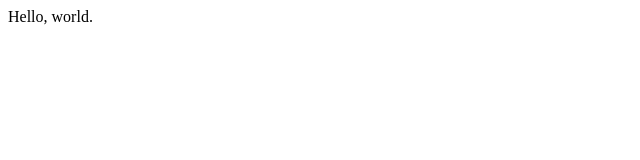
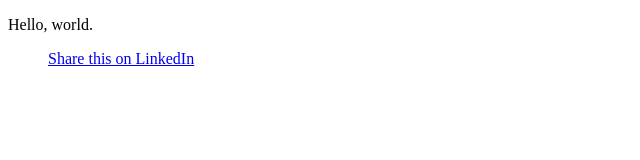
Before and after one commit to RobertAKARobin/meta-test, a plain HTML site: page index.html in a window 1280 px wide. Shown: the whole page, without its empty margins (0-640 px from the left). Drawn offline with Linux system fonts and the light colour scheme.

Commit message:
Add LI link

```diff
--- a/index.html
+++ b/index.html
@@ -4,16 +4,30 @@
         <title id="myTitle">Meta test</title>
         <meta id="myMeta" property="og:title" content="Meta tag test" />
         <script>
-setTimeout(changeMetaTag, 1000);
-function changeMetaTag() {
+const shareUrl_linkedIn = (url) => `https://www.linkedin.com/shareArticle?url=${encodeURIComponent(url)}`;
+
+document.addEventListener('DOMContentLoaded', () => {
+    const $link_linkedIn = document.getElementById('link_linkedIn');
     const $meta = document.getElementById('myMeta');
     const $title = document.getElementById('myTitle');
-    $meta.setAttribute('content', 'This is a dynamic og:title!');
-    $title.innerHTML = 'This is a dynamic <title>!';
-}
+
+    setTimeout(changeMetaTag, 1000);
+
+    const url = window.location.href;
+    $link_linkedIn.setAttribute('href', shareUrl_linkedIn(url));
+
+    function changeMetaTag() {
+        $meta.setAttribute('content', 'This is a dynamic og:title!');
+        $title.innerHTML = 'This is a dynamic <title>!';
+    }
+});
         </script>
     </head>
     <body>
-        Hello, world.
+        <p>Hello, world.</p>
+
+        <ul>
+            <a id="link_linkedIn">Share this on LinkedIn</a>
+        </ul>
     </body>
 </html>
```
